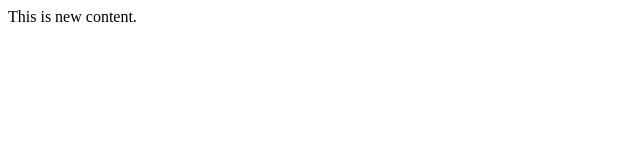
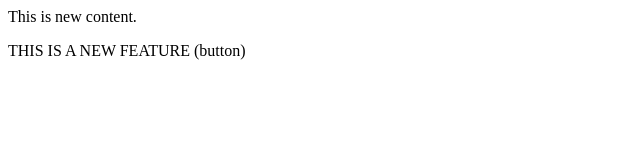
Before and after one commit to 0922pramod/Newrepo, a plain HTML site: page index.html in a window 1280 px wide. Shown: the whole page, without its empty margins (0-640 px from the left). Drawn offline with Linux system fonts and the light colour scheme.

Commit message:
add button

```diff
--- a/index.html
+++ b/index.html
@@ -1 +1,2 @@
 <p>This is new content.</p>
+<p>THIS IS A NEW FEATURE (button)</p>
```
